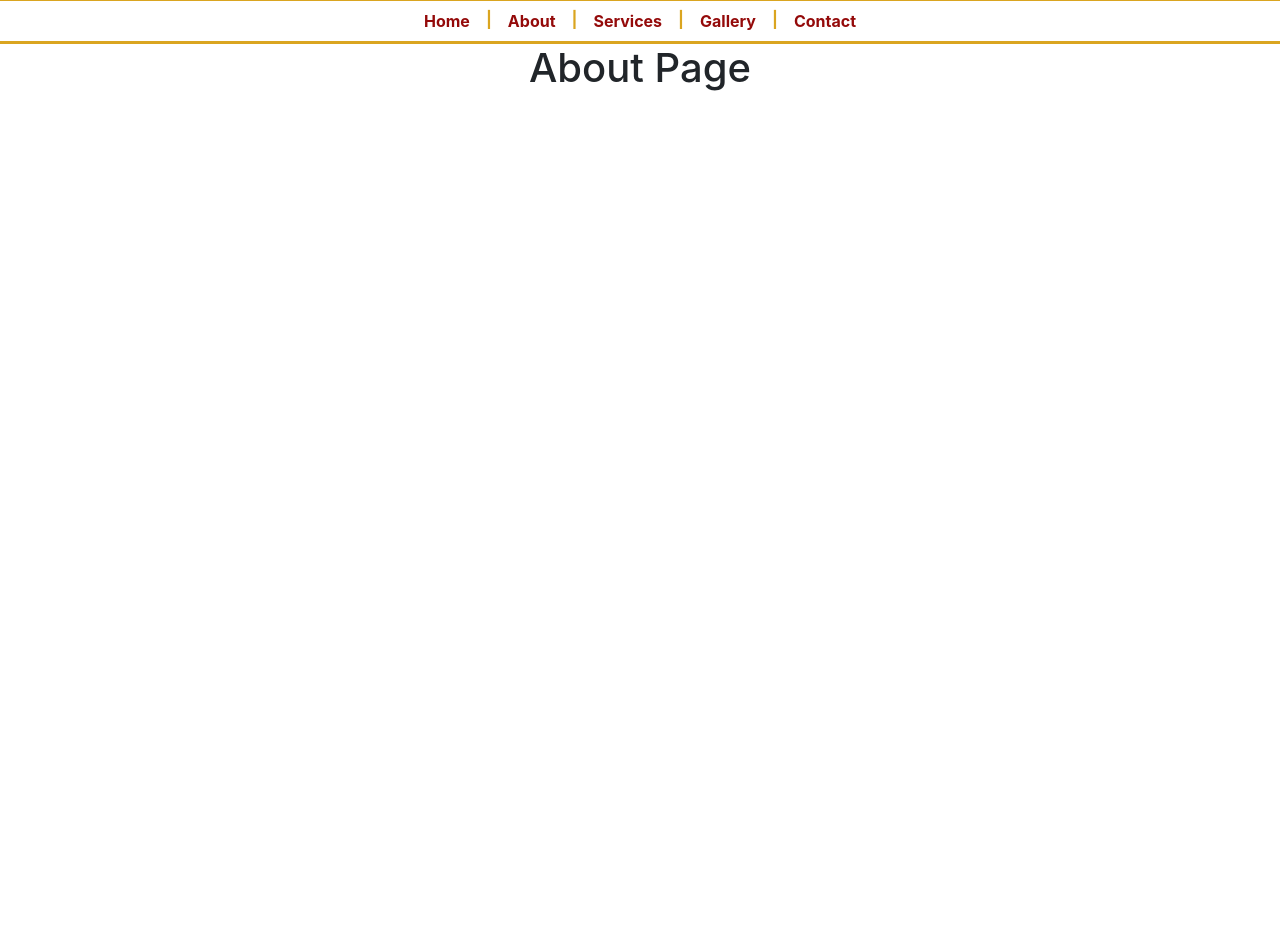
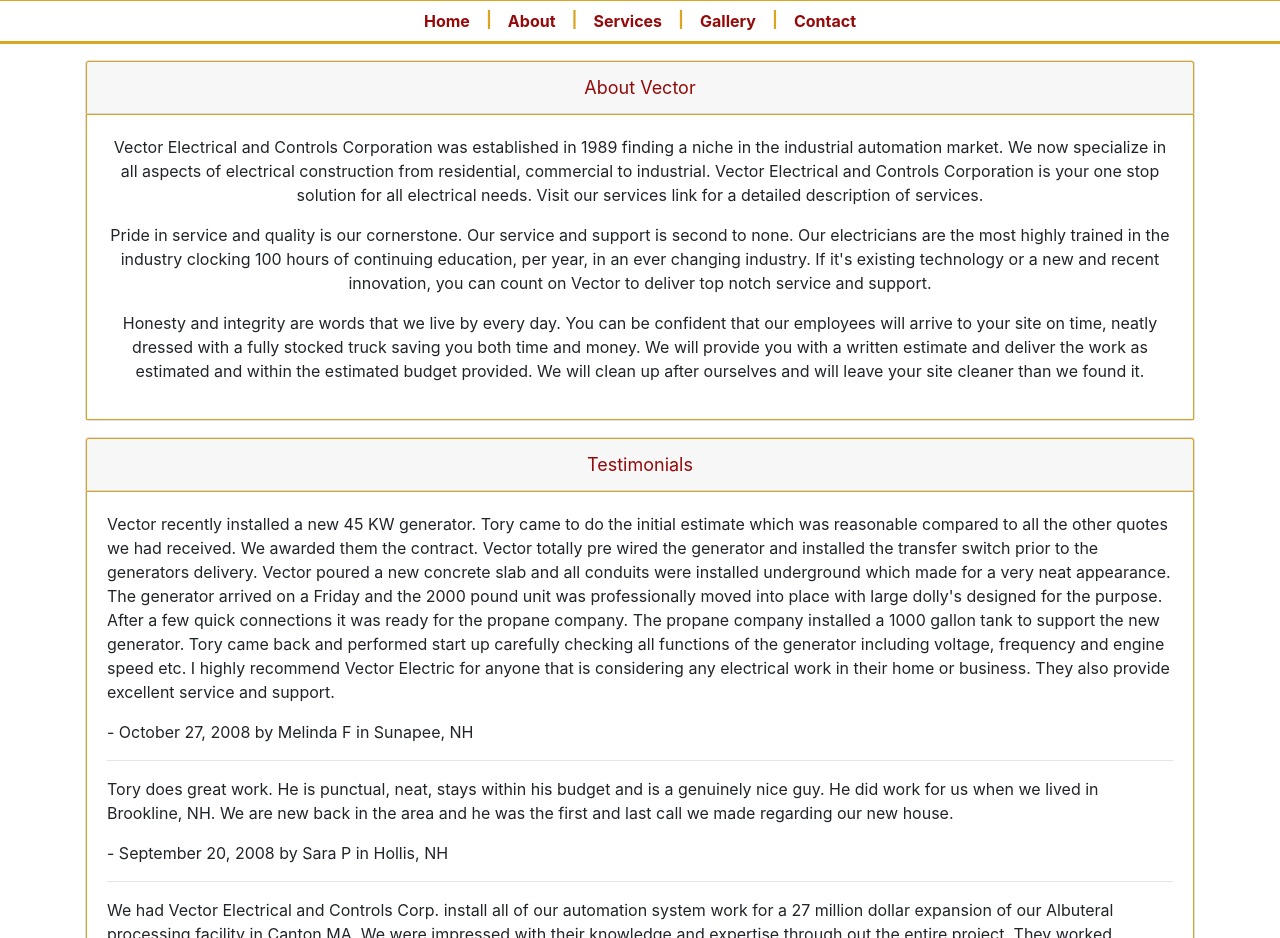
Before and after one commit to Michael-Veiga/Vector-Electrical, a React (Create React App) app: page /about in a window 1280 px wide. Shown: the part 234-1172 px from the top of the page. Before the commit the page ends 800 px from the top, so only its background shows below. Built offline with nearby package versions, Linux system fonts and the light colour scheme.

Commit message:
added basic content to about page and created test button for displaying Res electrical services

```diff
--- a/src/App.css
+++ b/src/App.css
@@ -66,3 +66,14 @@
 .jumbo {
   background-image: url(./images/webb.png);
 }
+
+.abCardHeader {
+  border: 1.5px solid   rgb(218,165,32);
+  color: rgb(148, 10, 10);
+  font-size: large;
+}
+
+.abCardBody {
+  border: 1.5px solid rgb(218,165,32);
+
+}
--- a/src/App.js
+++ b/src/App.js
@@ -12,6 +12,7 @@
 import Services from './pages/Services';
 import Gallery from './pages/Gallery';
 import Contact from './pages/Contact';
+import Footer from './components/Footer'
 
 function App() {
   return (
--- /dev/null
+++ b/src/components/AboutContent.js
@@ -0,0 +1,32 @@
+import React from 'react';
+import {Container, Card} from 'react-bootstrap';
+
+function AboutContent() {
+    return(
+        <Container className="justify-content-center pt-3">
+            <Card className="mx-auto">
+                <Card.Header className="abCardHeader">About Vector</Card.Header>
+                <Card.Body className="abCardBody">
+                    <p>Vector Electrical and Controls Corporation was established in 1989 finding a niche in the industrial automation market. We now specialize in all aspects of electrical construction from residential, commercial to industrial. Vector Electrical and Controls Corporation is your one stop solution for all electrical needs. Visit our services link for a detailed description of services.</p>
+                    <p>Pride in service and quality is our cornerstone. Our service and support is second to none. Our electricians are the most highly trained in the industry clocking 100 hours of continuing education, per year, in an ever changing industry. If it's existing technology or a new and recent innovation, you can count on Vector to deliver top notch service and support.</p>
+                    <p>Honesty and integrity are words that we live by every day. You can be confident that our employees will arrive to your site on time, neatly dressed with a fully stocked truck saving you both time and money. We will provide you with a written estimate and deliver the work as estimated and within the estimated budget provided. We will clean up after ourselves and will leave your site cleaner than we found it.</p>
+                </Card.Body>
+            </Card>
+            <Card className="mx-auto my-3">
+                <Card.Header className="abCardHeader">Testimonials</Card.Header>
+                <Card.Body className="abCardBody text-left">
+                <p>Vector recently installed a new 45 KW generator. Tory came to do the initial estimate which was reasonable compared to all the other quotes we had received. We awarded them the contract. Vector totally pre wired the generator and installed the transfer switch prior to the generators delivery. Vector poured a new concrete slab and all conduits were installed underground which made for a very neat appearance. The generator arrived on a Friday and the 2000 pound unit was professionally moved into place with large dolly's designed for the purpose. After a few quick connections it was ready for the propane company. The propane company installed a 1000 gallon tank to support the new generator. Tory came back and performed start up carefully checking all functions of the generator including voltage, frequency and engine speed etc. I highly recommend Vector Electric for anyone that is considering any electrical work in their home or business. They also provide excellent service and support.</p>
+                <p>- October 27, 2008 by Melinda F in Sunapee, NH</p>
+                <hr/>
+                <p>Tory does great work. He is punctual, neat, stays within his budget and is a genuinely nice guy. He did work for us when we lived in Brookline, NH. We are new back in the area and he was the first and last call we made regarding our new house.</p>
+                <p>- September 20, 2008 by Sara P in Hollis, NH</p>
+                <hr/>
+                <p>We had Vector Electrical and Controls Corp. install all of our automation system work for a 27 million dollar expansion of our Albuteral processing facility in Canton MA. We were impressed with their knowledge and expertise through out the entire project. They worked seamlessly with all other trade areas and made the final validation process a snap with no debugging required in any of the structured work. We look forward to many years of future evolvement with this company and highly recommend them to everyone regardless of the project size.</p>
+                <p>- July 12, 2007 by Paul P (lead process engineer) in Canton MA</p>
+                </Card.Body>
+            </Card>
+        </Container>
+    )
+}
+
+export default AboutContent;
--- /dev/null
+++ b/src/components/Footer.js
@@ -0,0 +1,18 @@
+import React from 'react';
+import {Row, Col, Container} from 'react-bootstrap';
+
+function Footer() {
+    return (
+      <footer className="mt-5">
+        <Container fluid={true} >
+          <Row className="foot-effect p-3">
+            <Col className="p-0 d-flex justify-content-end">
+              Vector Electrical & Controls Corp.™
+            </Col>
+          </Row>
+        </Container>
+      </footer>
+    );
+  }
+
+  export default Footer;
--- a/src/components/HomeContent.js
+++ b/src/components/HomeContent.js
@@ -4,12 +4,11 @@
 function HomeContent() {
     return(
         <Container className="justify-content-center">
-            <h1 className="display-4 pt-2">Welcome to Vector Electrical and Controls</h1>
+            <h1 className="display-4 mt-3">Welcome to Vector Electrical and Controls</h1>
             <hr/>
             <p>We know that you have a choice of electrical contractors in the area and we appreciate your consideration. Our hope is that you'll feel confident in our ability to meet all of your expectations and know that our customers are always our number one focus.</p>
             <p>Please take a moment to browse through our site to learn more about our company and how we can show you the Vector Electrical and Controls difference. If you have any questions or comments, please feel free to contact us. We look forward to hearing from you soon and thank you for your consideration.</p>
-            <hr/>
-            <h2 className="display-4">Service Areas</h2>
+           <p>Please see our service areas and associated licensing numbers below.</p>
             <Table>
                 <thead>
                     <tr>
--- /dev/null
+++ b/src/components/ServicesRes.js
@@ -0,0 +1,41 @@
+import React from 'react';
+import {Button} from 'react-bootstrap';
+
+class ServicesRes extends React.Component {
+    constructor(props) {
+        super(props);
+        this.state={
+            visibility: true
+        };
+
+        this.toggleDisplay = this.toggleDisplay.bind(this);
+    }
+    toggleDisplay() {
+        this.setState(state => ({
+            display: !state.display
+        }));
+    }
+
+    render() {
+        return(
+            <div>
+                <Button onClick={this.toggleDisplay}>Residential Electrical Services</Button>
+                {this.state.display &&
+                    <ul>
+                        <li>Air conditioning wiring</li>
+                        <li>Audio & video cabling</li>
+                        <li>Automatic emergency generator systems installation</li>
+                        <li>Ceiling fans</li>
+                        <li>Code compliance & corrections</li>
+                        <li>Computer cabling</li>
+                        <li>Dedicated computer power with surge protection</li>
+                        <li>Electric heat</li>
+                        <li>Electrical service upgrades</li>
+                    </ul>
+                }
+            </div>
+        )
+    }
+}
+
+export default ServicesRes;
--- /dev/null
+++ b/src/components/ServiesContent.js
@@ -0,0 +1,13 @@
+import React from 'react';
+
+import ServicesRes from '../components/ServicesRes';
+
+function ServicesContent() {
+    return(
+        <div>
+            <ServicesRes/>
+        </div>
+    )
+}
+
+export default ServicesContent;
--- a/src/pages/About.js
+++ b/src/pages/About.js
@@ -1,9 +1,11 @@
 import React from 'react';
+
+import AboutContent from '../components/AboutContent'
 
 function About() {
     return(
         <div>
-            <h1>About Page</h1>
+            <AboutContent/>
         </div>
     )
 }
--- a/src/pages/Services.js
+++ b/src/pages/Services.js
@@ -1,9 +1,12 @@
 import React from 'react';
+import {Container} from 'react-bootstrap';
+
+import ServicesContent from '../components/ServiesContent'
 
 function Services() {
     return(
         <div>
-            <h1>Services Page</h1>
+            <ServicesContent/>
         </div>
     )
 }
```
